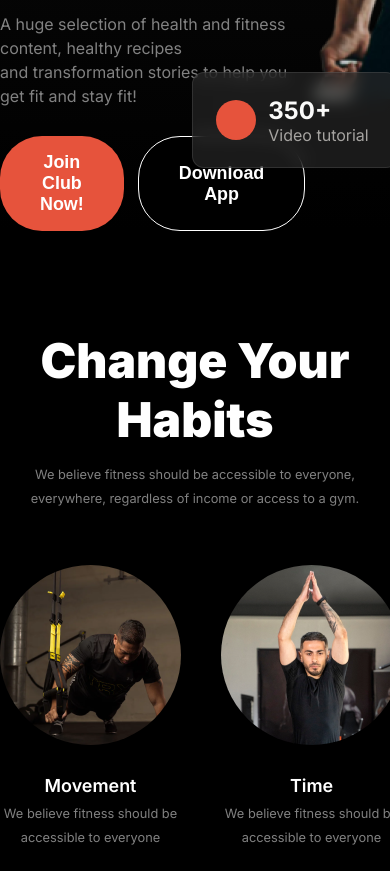
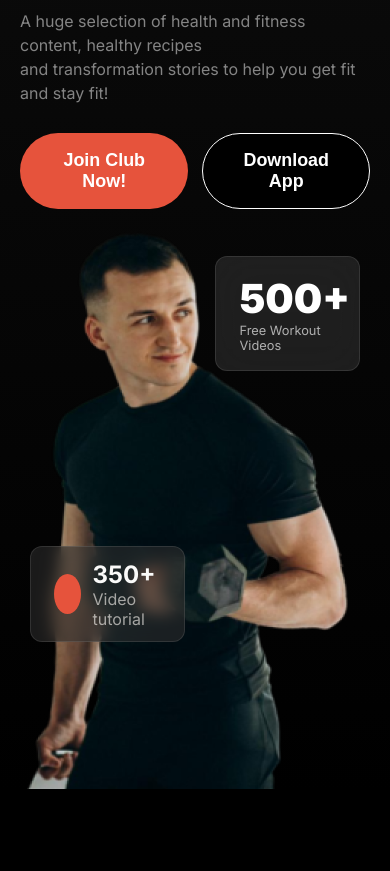
Before and after one commit to mdnayemmia041/B10A2-versatile-ui-main, a plain HTML site: page index.html in a window 390 px wide. Shown: the part 648-1519 px from the top of the page. Drawn offline with Linux system fonts and the light colour scheme; a web font is replaced by a local one.

Commit message:
fourth commit

```diff
--- a/style.css
+++ b/style.css
@@ -412,3 +412,31 @@ hr{
         text-align: center;
         padding: 35px 0;
 }
+/* responsive smaller device */
+@media screen and (max-width: 576px) {
+    header{
+        padding: 0 20px;
+    }
+    .nav-items{
+        display: none;
+    }
+    .fa-solid{
+        display: block;
+    }
+
+    .banner{
+        flex-direction: column;
+        align-items: center;
+    }
+    .total-tutorial{
+        width: 155px;
+        right: 185px;
+        bottom: 151px;
+    }
+    .total-video{
+        width: 145px;
+        top: 47px;
+        left: 194px;
+    }
+
+}
```
